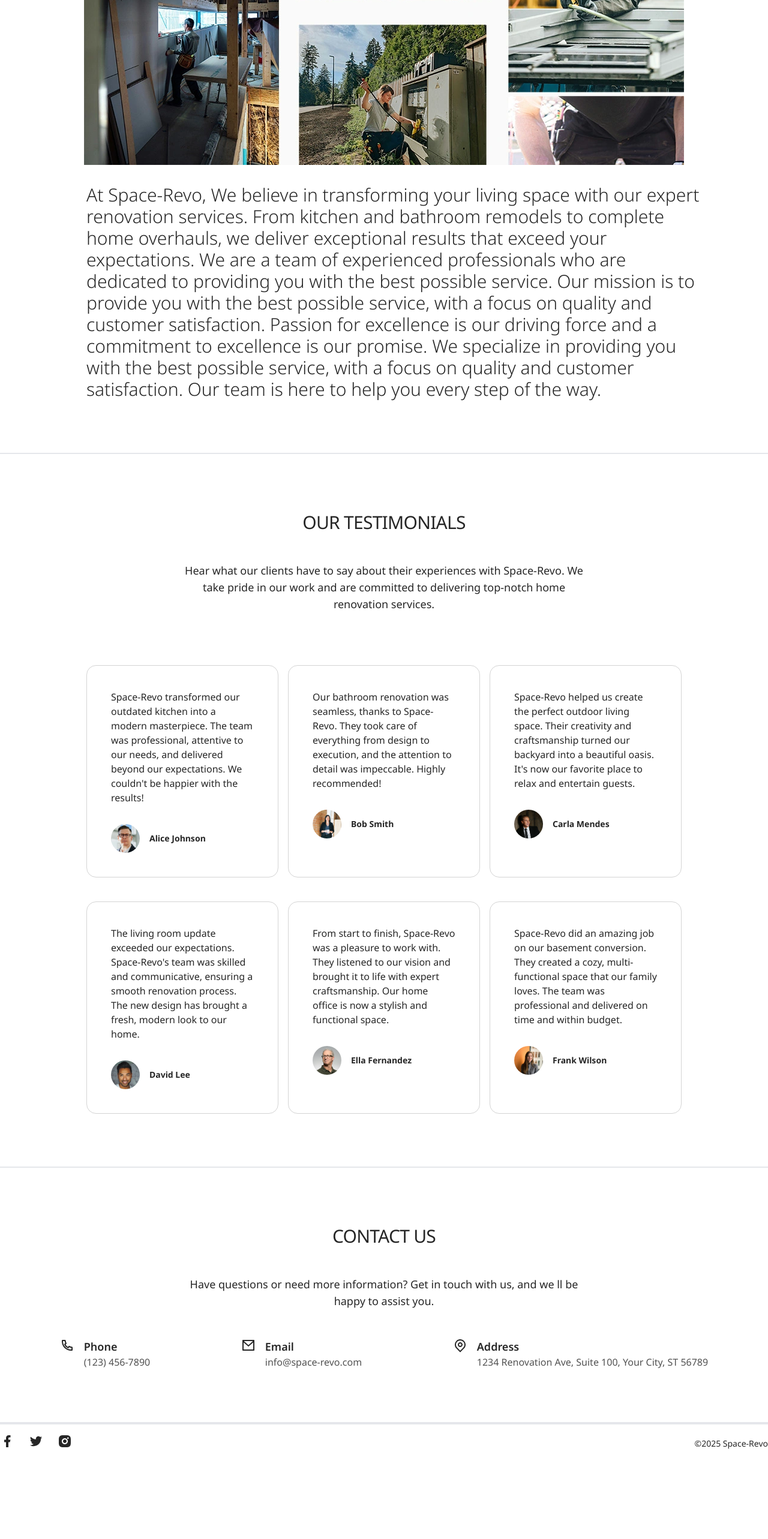
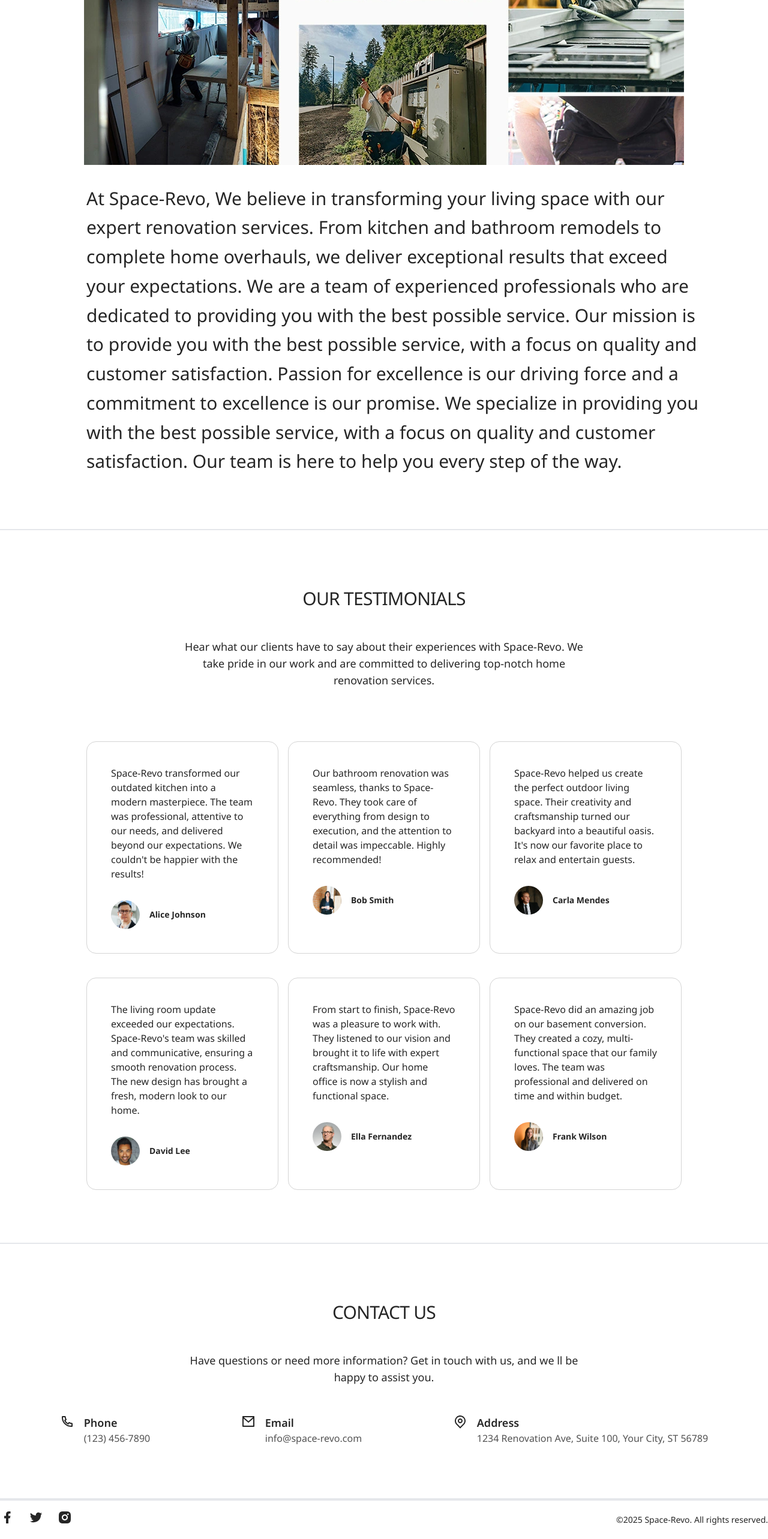
Before and after one commit to HatimAshraf/Space-Revo, a React (Vite) app: page / in a window 1280 px wide. Shown: the part 5248-7814 px from the top of the page at 60% size. Before the commit the page ends 7687 px from the top, so only its background shows below. Built offline with nearby package versions, Linux system fonts and the light colour scheme.

Commit message:
foooter updated

```diff
--- a/src/components/About.jsx
+++ b/src/components/About.jsx
@@ -16,7 +16,7 @@ function About() {
               className='w-full h-auto'
             />
           </div>
-          <p className='max-w-5xl mx-auto text-lg lg:text-3xl font-light text-center lg:text-left mt-8 '>
+          <p className='max-w-5xl mx-auto lg:text-3xl lg:leading-relaxed text-center lg:text-left mt-8 '>
             {ABOUT.description}
           </p>
         </div>
--- a/src/components/Footer.jsx
+++ b/src/components/Footer.jsx
@@ -34,7 +34,7 @@ function Footer() {
             <RiInstagramFill />
           </a>
         </div>
-        <p className='text-sm'>&copy;2025 Space-Revo</p>
+        <p className='text-sm'>&copy;2025 Space-Revo. All rights reserved.</p>
       </div>
     </footer>
   );
```
